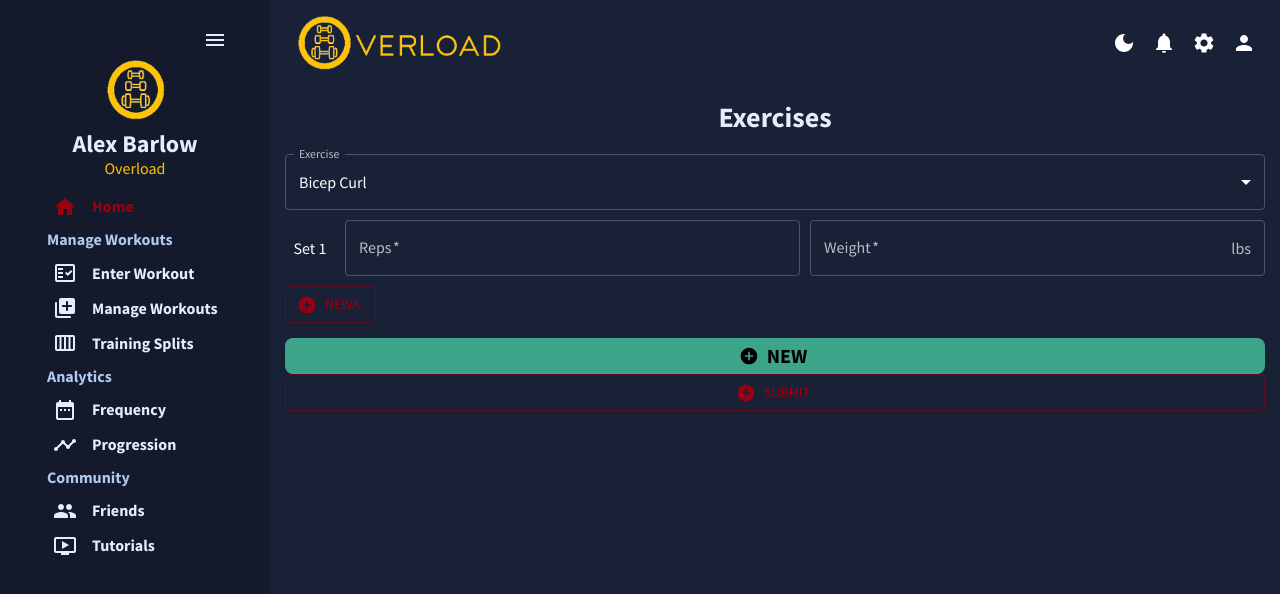
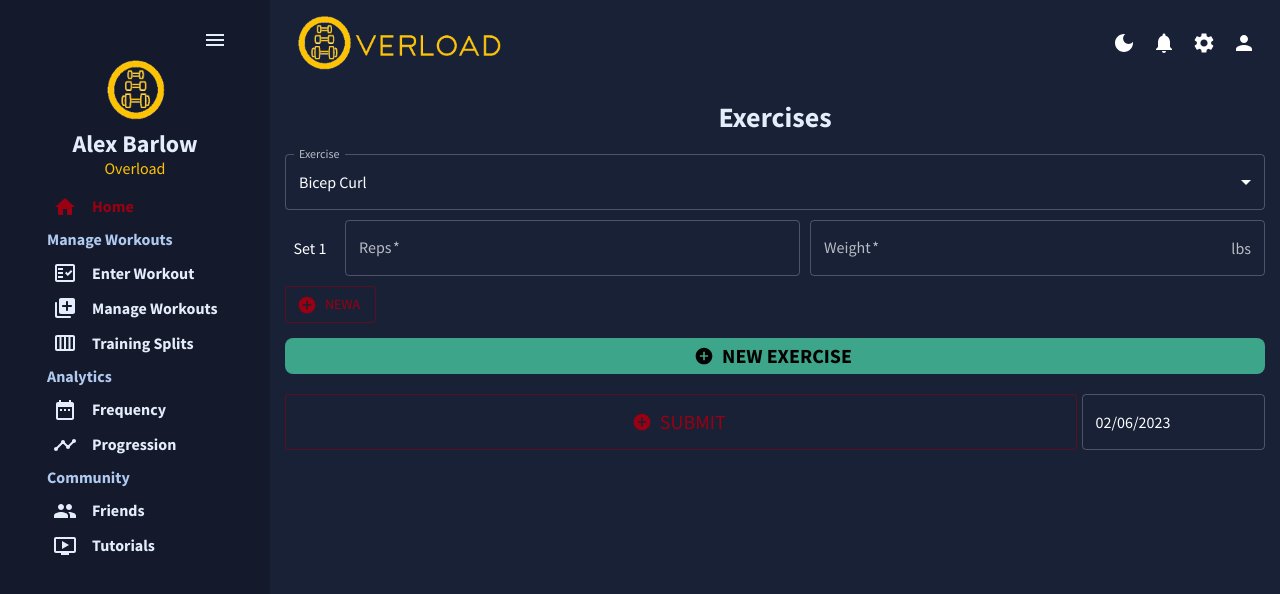
Before and after one commit to alexbarlow214/next-workout-frontend, a Next.js app: page /enterWorkout in a window 1280 px wide. Shown: the top 594 px of the page. Built offline with nearby package versions, Linux system fonts and the light colour scheme.

Commit message:
reinstall packages and add date selector

```diff
--- a/src/pages/enterWorkout.tsx
+++ b/src/pages/enterWorkout.tsx
@@ -27,6 +27,10 @@
 import { mock } from "../components/mock";
 import { SelectChangeEvent } from "@mui/material/Select";
 import InputAdornment from '@mui/material/InputAdornment';
+import { DatePicker } from '@mui/x-date-pickers/DatePicker';
+import { LocalizationProvider } from '@mui/x-date-pickers';
+import { AdapterDayjs } from '@mui/x-date-pickers/AdapterDayjs'
+import dayjs from 'dayjs'
 
 // const ExerciseFields = ({exercise, reps, weigth}) => {
 function ExerciseFields({ onChange, index, exercises, register }) {
@@ -137,11 +141,12 @@
   const theme = useTheme();
   const colors = tokens(theme.palette.mode);
 
-  const alist = [{ exercise: "Bicep Curl", reps: [], weight: [] }];
+  const alist = [{exercise: "Bicep Curl", reps: [], weight: [] }];
   const [exercises, setExercises] = useState(alist);
   const { register, handleSubmit } = useForm();
+  const [date, setDate] = useState(dayjs());
 
-  const onSubmit = data => window.alert(JSON.stringify(exercises));
+  const onSubmit = data => window.alert(JSON.stringify({exercises: exercises, date: date}));
 
   return (
     <Box flex="1" alignItems="center" m="15px">
@@ -176,6 +181,7 @@
           borderColor: colors.greenAccent[600],
           typography: "h4",
           fontWeight: "bold",
+          mb: "20px",
           "&:hover": {
             color: colors.greenAccent[600],
             backgroundColor: "white",
@@ -190,19 +196,21 @@
         }}
         // variant="outlined"
       >
-        New
+        New Exercise
       </Button>
+      <Box display="flex" flex="1">
       <Button
       type="submit"
         flex="1"
         align="right"
         sx={{
+          mr:"5px",
           width: "100%",
           // color: "black",
           // backgroundColor: colors.greenAccent[600],
           // borderRadius: 2,
           // borderColor: colors.greenAccent[600],
-          // typography: "h4",
+           typography: "h4",
           // fontWeight: "bold",
           // "&:hover": {
           //   color: colors.greenAccent[600],
@@ -215,6 +223,14 @@
       >
         Submit
       </Button>
+      <LocalizationProvider dateAdapter={AdapterDayjs}>
+      <DatePicker
+          defaultValue={dayjs()}
+          // value={value}
+          onChange={(newValue) => setDate(newValue)}
+        />
+        </LocalizationProvider>
+        </Box>
       </form>
     </Box>
   );
```
Also changed, not shown: package.json (+21 -29 lines), 1 other file (tests, documents, lock files or other folders).
